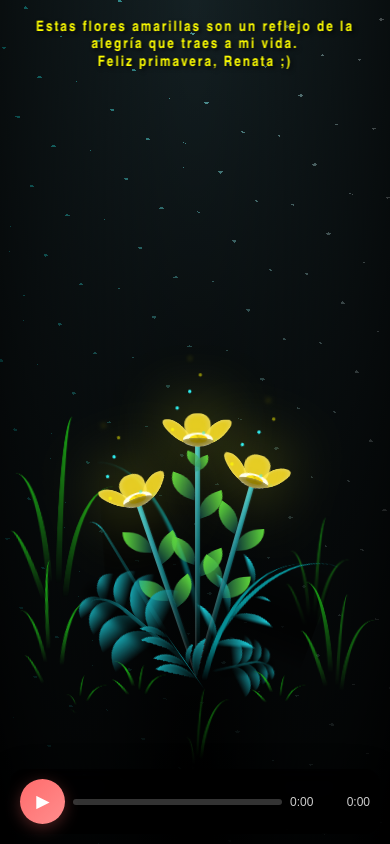
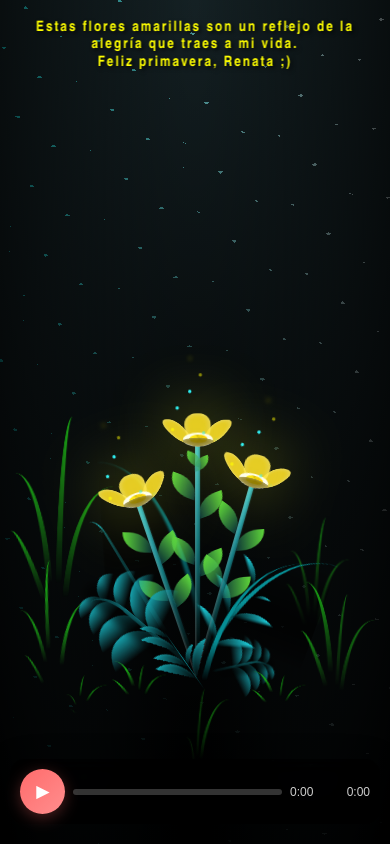
Before and after one commit to tremendez-coder/this-is-for-you, a plain HTML site: page flower.html in a window 390 px wide. Drawn offline with Linux system fonts and the light colour scheme.

Commit message:
Update main.css

```diff
--- a/css/main.css
+++ b/css/main.css
@@ -1774,7 +1774,7 @@ h1 {
 
 .audio-player {
   position: fixed;
-  bottom: 20px;
+  bottom: 60px;
   left: 50%;
   transform: translateX(-50%);
   background: rgba(0, 0, 0, 0.8);
@@ -1907,7 +1907,7 @@ h1 {
 /* Responsive design for audio player */
 @media only screen and (max-width: 600px) {
   .audio-player {
-    bottom: 10px;
+    bottom: 20px;
     left: 10px;
     right: 10px;
     transform: none !important;
@@ -1989,7 +1989,7 @@ h1 {
 
 .subtitles-container {
   position: fixed;
-  bottom: 120px;
+  bottom: 160px;
   left: 50%;
   transform: translateX(-50%);
   text-align: center;
@@ -2030,7 +2030,7 @@ h1 {
 /* Responsive design for subtitles */
 @media only screen and (max-width: 600px) {
   .subtitles-container {
-    bottom: 100px;
+    bottom: 120px;
     max-width: 95%;
     padding: 0 15px;
   }
@@ -2047,7 +2047,7 @@ h1 {
 
 @media only screen and (max-width: 400px) {
   .subtitles-container {
-    bottom: 90px;
+    bottom: 110px;
     max-width: 98%;
     padding: 0 10px;
   }
```
